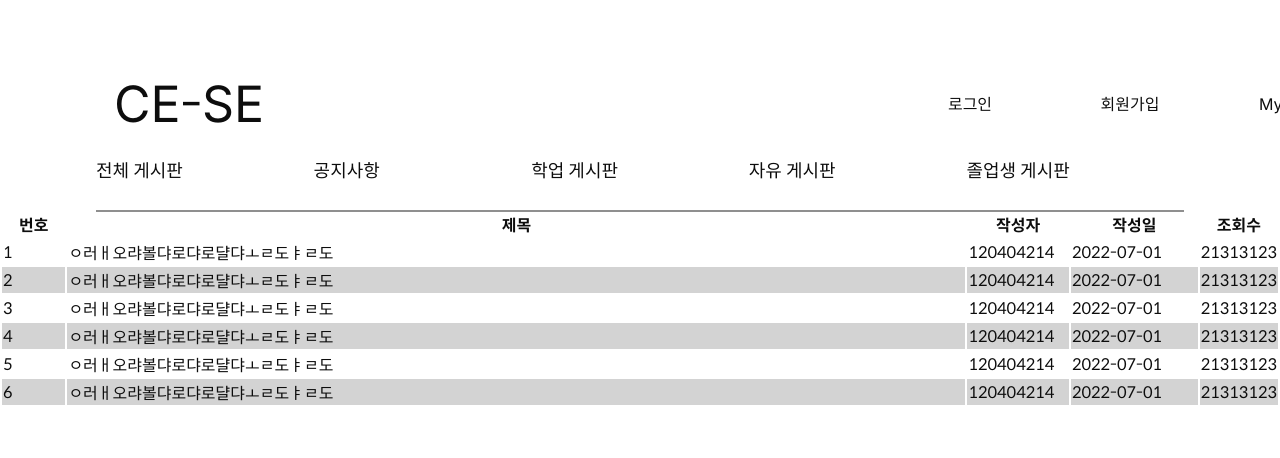
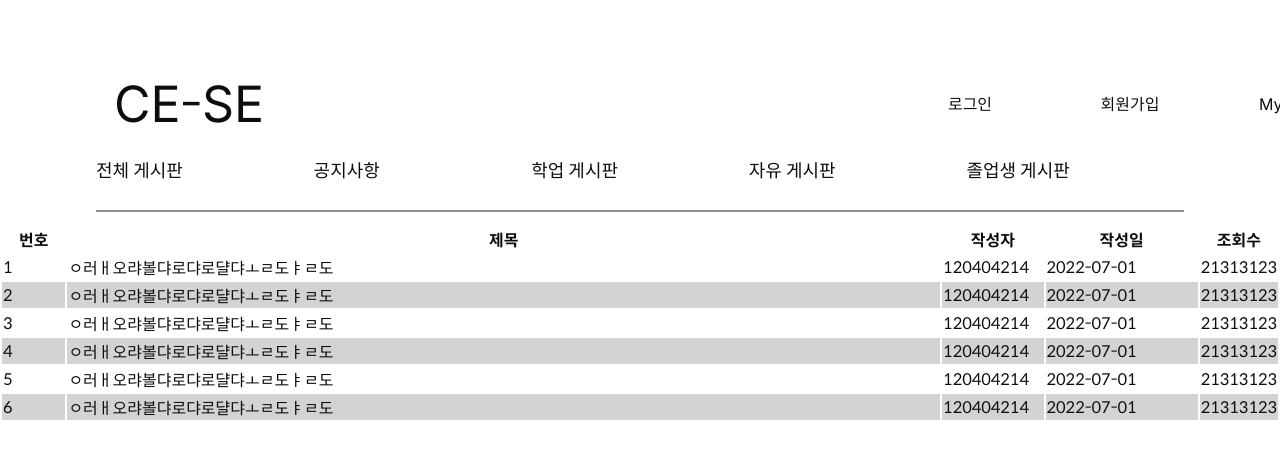
Before and after one commit to jkc-mycode/KIT-CE-CS-Frontend, a React (Create React App) app: page / in a window 1280 px wide. Shown: the top 458 px of the page. Built offline with nearby package versions, Linux system fonts and the light colour scheme.

Commit message:
22.07.06 boardlist.css 수정

```diff
--- a/src/Components/boardlist.css
+++ b/src/Components/boardlist.css
@@ -4,7 +4,7 @@
 
 .board_list_table{
     border : 0px;
-    margin : 0 auto;
+    margin : 15px auto;
     width : 85%;
 }
 
@@ -31,7 +31,7 @@ tr > th:nth-child(3) {
 }
 
 tr > th:nth-child(4) {
-    width : 10%;
+    width : 12%;
 }
 
 tr > th:nth-child(5) {
```
